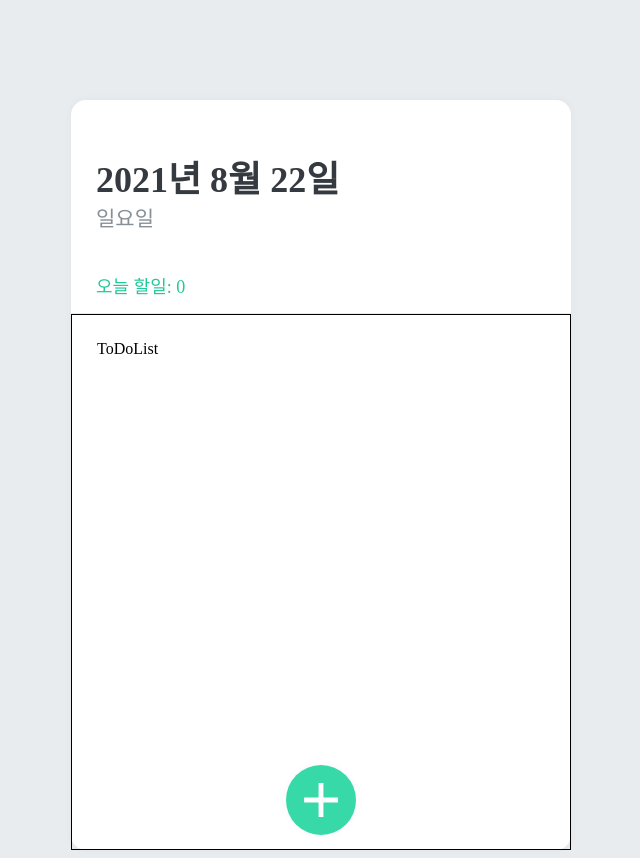
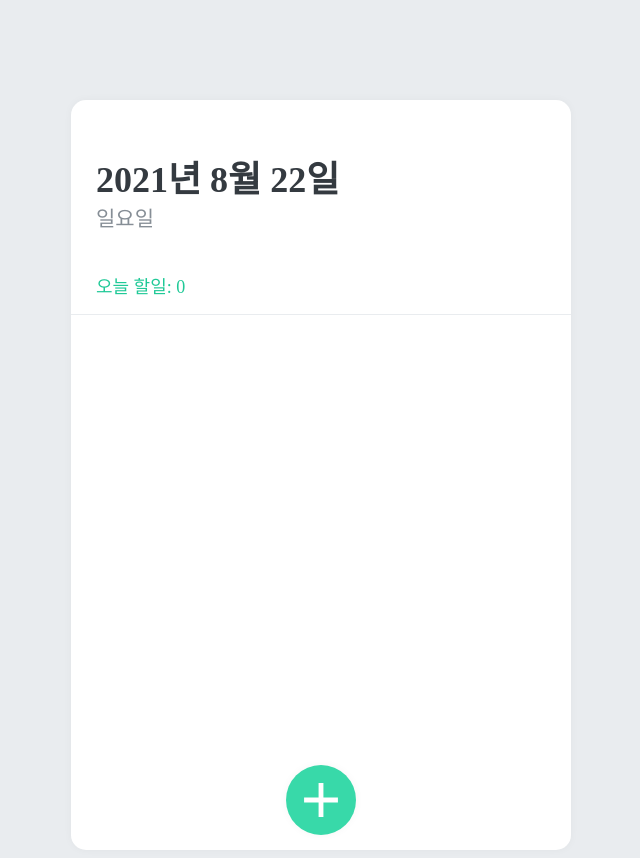
Before and after one commit to uyeong-jay/toy-projects, a React (Create React App) app: page / in a window 1280 px wide. Shown: the whole page, without its empty margins (319-959 px from the left). Built offline with nearby package versions, Linux system fonts and the light colour scheme.

Commit message:
[UPDATE] imported state

```diff
--- a/src/components/ToDoList.js
+++ b/src/components/ToDoList.js
@@ -1,8 +1,10 @@
-import React from 'react';
-import styled from 'styled-components';
+import React from "react";
+import ToDoItem from "./ToDoItem";
+
+import styled from "styled-components";
+import { useToDoState } from "../hooks/useToDoContext";
 
 const ToDoListBlock = styled.div`
-  border: 1px solid black;
   flex: 0.75;
   padding: 25px 25px;
   padding-bottom: 50px;
@@ -10,12 +12,15 @@ const ToDoListBlock = styled.div`
 `;
 
 const ToDoList = () => {
+  const toDoState = useToDoState();
 
-  return(
+  return (
     <ToDoListBlock>
-      ToDoList
+      {toDoState.map((v, i) => (
+        <ToDoItem key={v.id} {...v} />
+      ))}
     </ToDoListBlock>
   );
-}
+};
 
 export default ToDoList;
```
